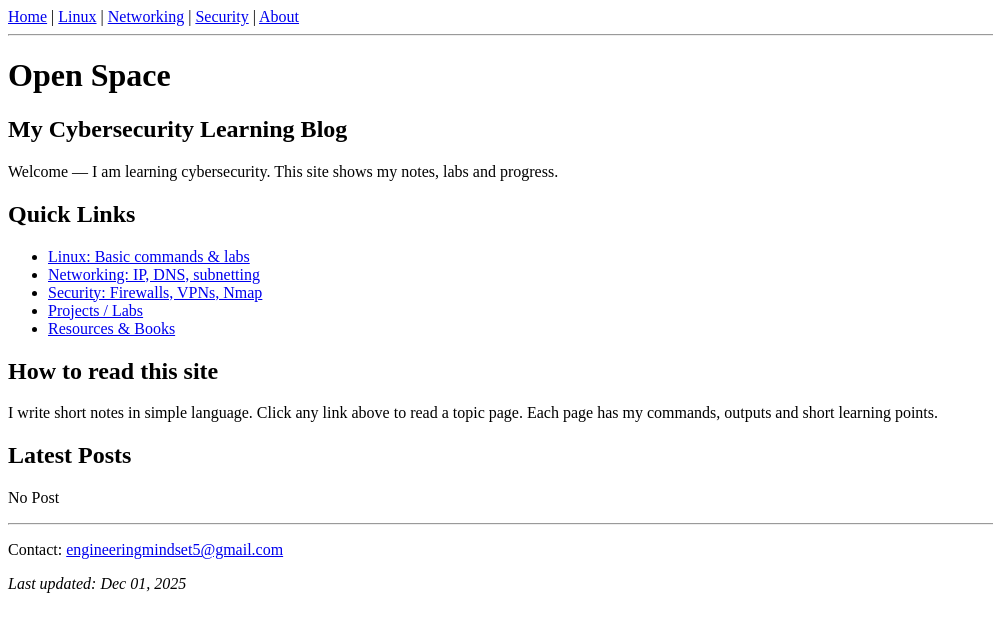
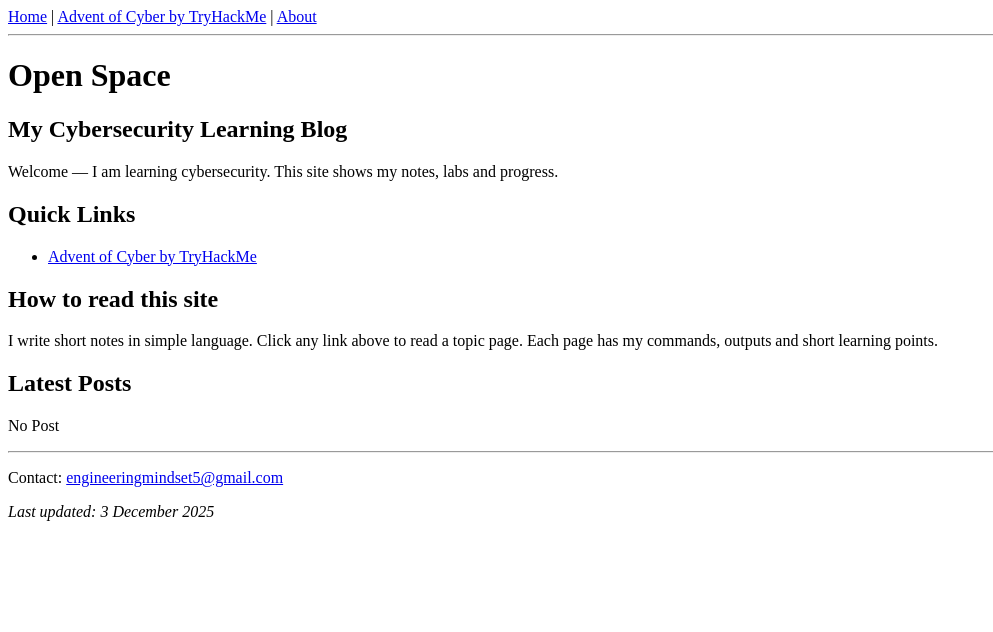
Before and after one commit to dharmpal16/open-space, a plain HTML site: page index.html in a window 1280 px wide. Shown: the whole page, without its empty margins (0-993 px from the left). Drawn offline with Linux system fonts and the light colour scheme.

Commit message:
Advent_of_Cyber_Prep.html

```diff
--- a/index.html
+++ b/index.html
@@ -9,11 +9,8 @@
 
   <nav>
     <a href="index.html">Home</a> |
-    <a href="linux.html">Linux</a> |
-    <a href="networking.html">Networking</a> |
-    <a href="security.html">Security</a> |
+    <a href="Advent_of_Cyber_Prep.html">Advent of Cyber by TryHackMe</a> |
     <a href="about.html">About</a>
-
   </nav>
 
    <hr> <!-- <hr> means line seprator -->
@@ -30,11 +27,7 @@
   <section>
     <h2>Quick Links</h2>
     <ul>
-      <li><a href="linux.html">Linux: Basic commands & labs</a></li>
-      <li><a href="networking.html">Networking: IP, DNS, subnetting</a></li>
-      <li><a href="security.html">Security: Firewalls, VPNs, Nmap</a></li>
-      <li><a href="projects.html">Projects / Labs</a></li>
-      <li><a href="resources.html">Resources & Books</a></li>
+      <li><a href="Advent_of_Cyber_Prep.html">Advent of Cyber by TryHackMe</a></li>
     </ul>
   </section>
 
@@ -57,7 +50,7 @@
   <footer>
     <hr>
     <p>Contact: <a href="mailto:engineeringmindset5@gmail.com">engineeringmindset5@gmail.com</a> </p>
-    <p><i>Last updated: Dec 01, 2025</i></p>
+    <p><i>Last updated: 3 December 2025</i></p>
   </footer>
 
 </body>
```
Also changed, not shown: Advent_of_Cyber_Prep.html (added, +20 -0 lines), about.html (+1 -3 lines).
